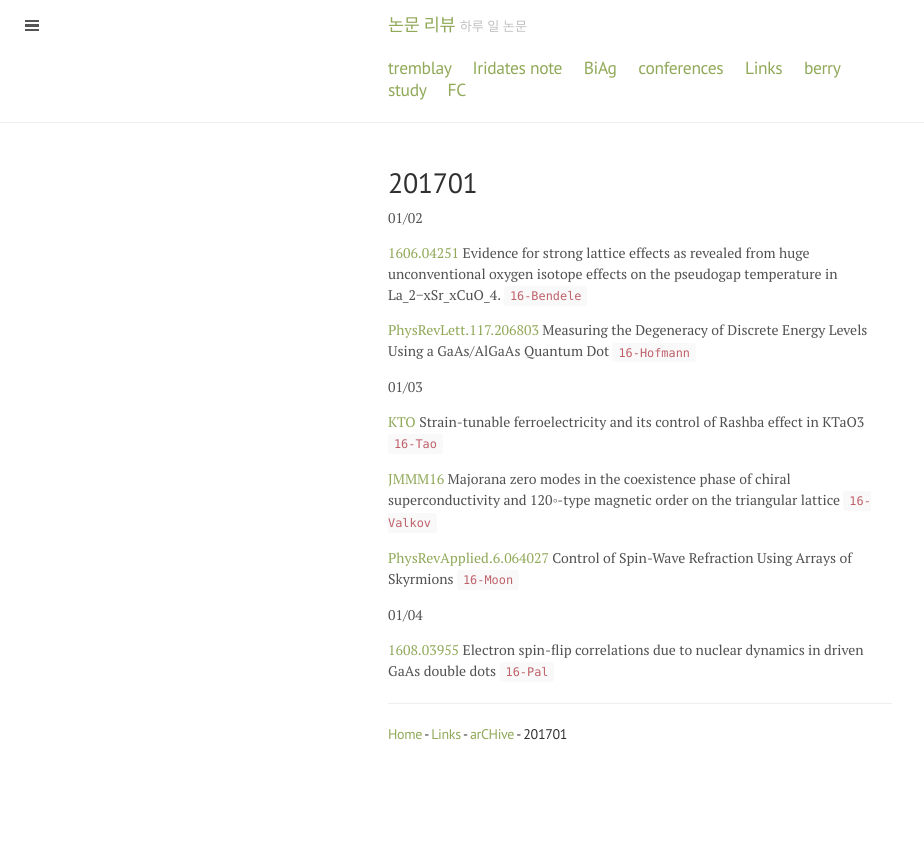
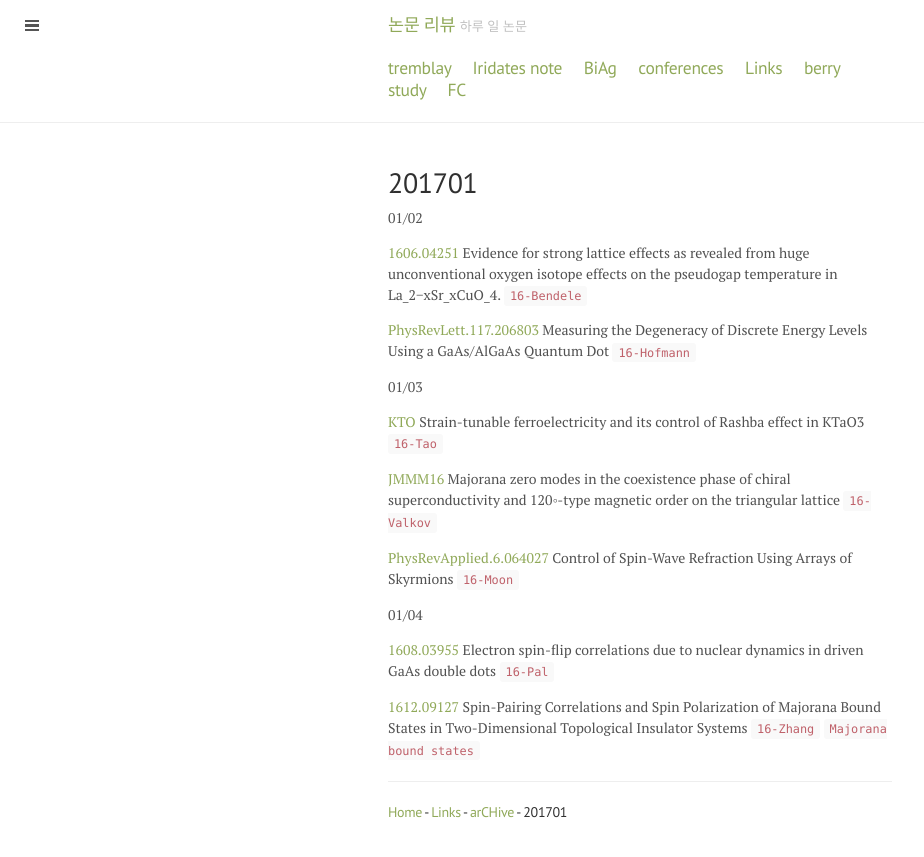
Before and after one commit to qkrwlsghdcjsworlt/work, a Jekyll site: the page built from 201701.md, in a window 1280 px wide. Shown: the top 857 px of the page, without its empty margins (0-924 px from the left). Built offline with Jekyll 4.4.1, drawn with Linux system fonts in a browser that asks for light colours.

Commit message:
“update”

```diff
--- a/201701.md
+++ b/201701.md
@@ -23,7 +23,8 @@ isotope effects on the pseudogap temperature in La_2−xSr_xCuO_4. `16-Bendele`
 
 [1608.03955](https://arxiv.org/abs/1608.03955) Electron spin-flip correlations due to nuclear dynamics in driven GaAs double dots `16-Pal`
 
-
+[1612.09127](https://arxiv.org/abs/1612.09127) Spin-Pairing Correlations and Spin Polarization of Majorana Bound States in Two-Dimensional
+Topological Insulator Systems `16-Zhang` `Majorana bound states`
 
 
 ---
```
